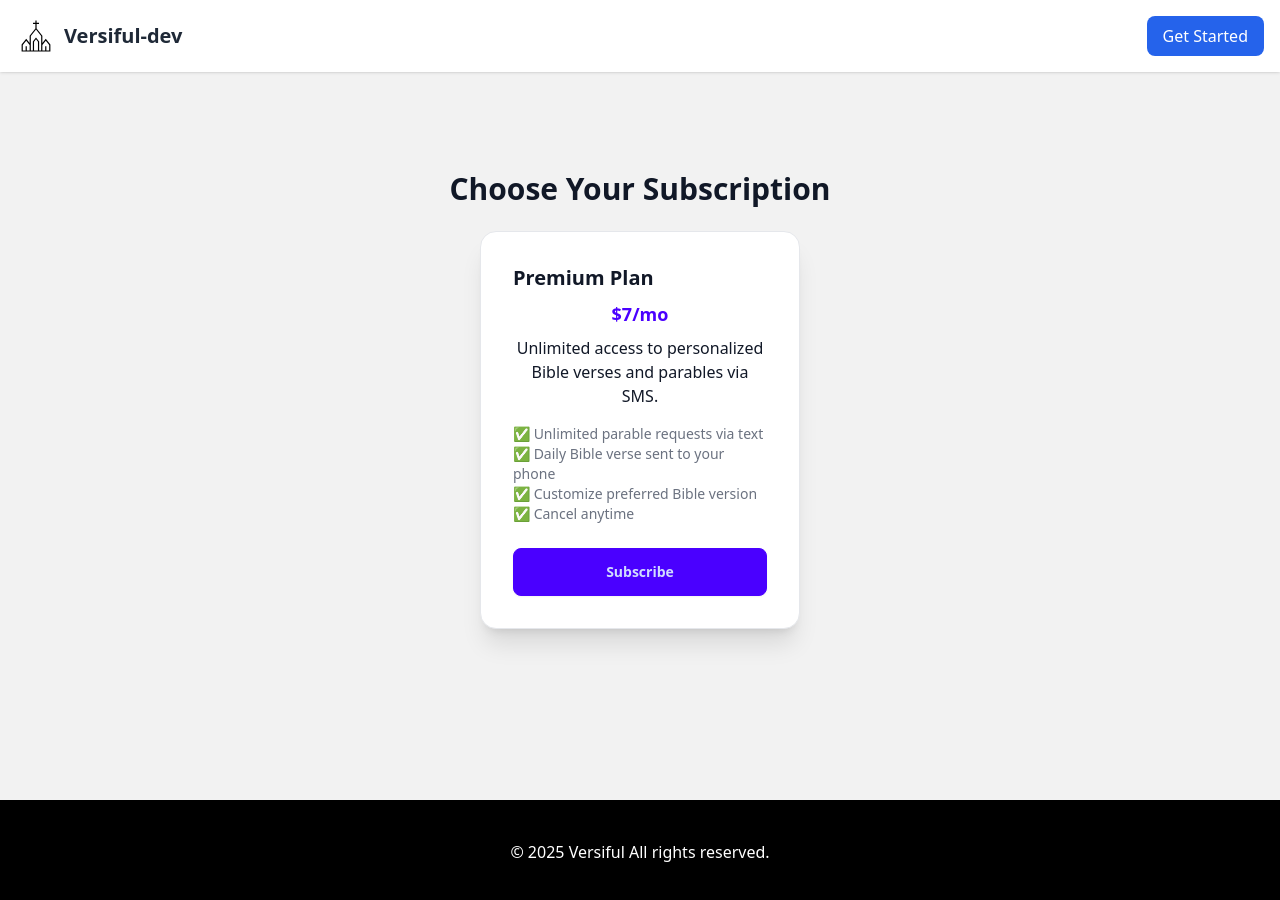
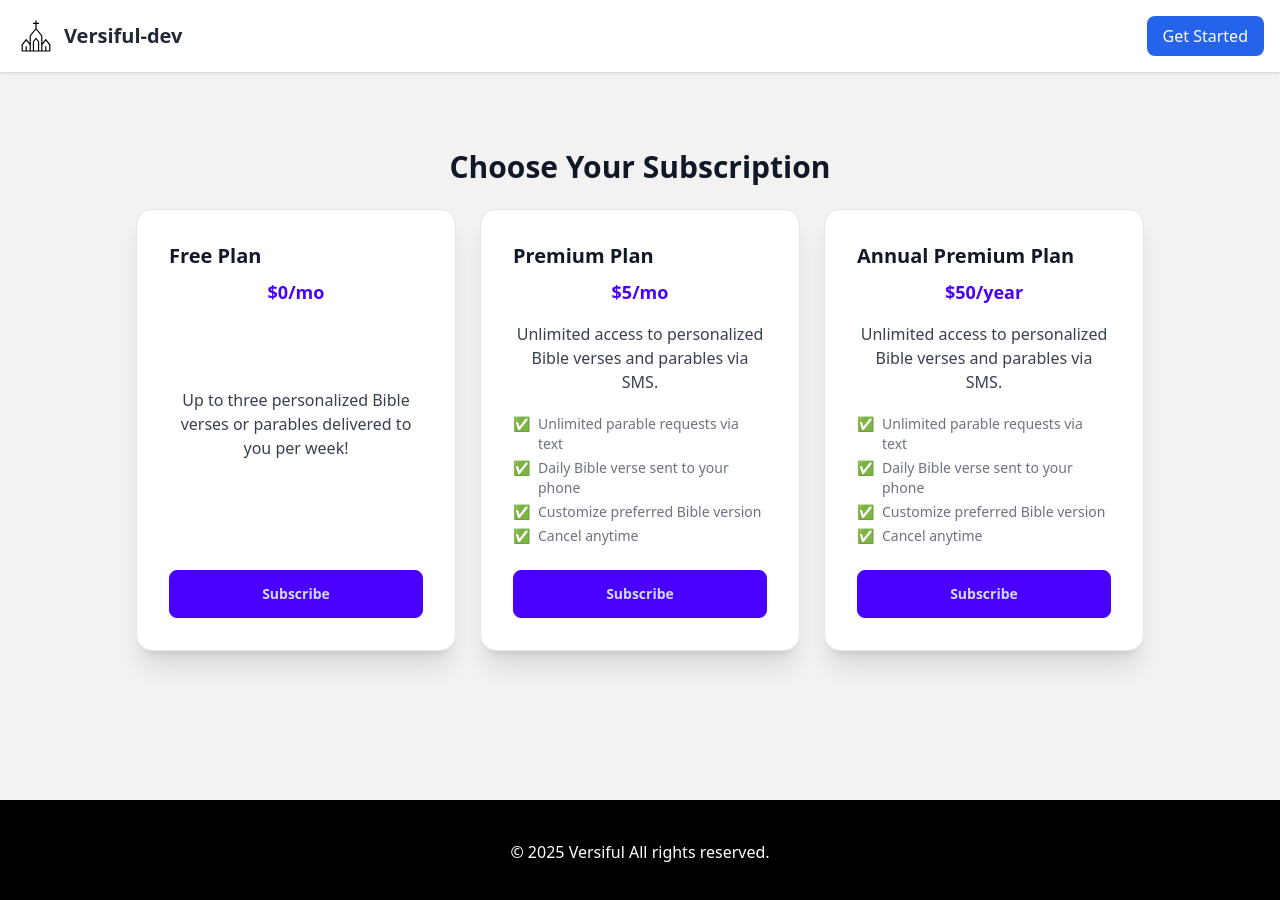
Before and after one commit to chris-messer/versiful_frontend, a React (Vite) app: page /subscription in a window 1280 px wide. Shown: the top 900 px of the page. Built offline with nearby package versions, Linux system fonts and the light colour scheme; what amazon-cognito-identity-js would draw is missing.

Commit message:
Fixed login flow

```diff
--- a/package.json
+++ b/package.json
@@ -16,6 +16,7 @@
     "js-cookie": "^3.0.5",
     "react": "^18.3.1",
     "react-dom": "^18.3.1",
+    "react-input-mask": "^2.0.4",
     "react-router-dom": "^7.1.3"
   },
   "devDependencies": {
--- a/src/components/subscription/SubscriptionCard.jsx
+++ b/src/components/subscription/SubscriptionCard.jsx
@@ -1,19 +1,29 @@
 import React from "react";
 
-const SubscriptionCard = ({ plan }) => {
+const SubscriptionCard = ({ plan, onSubscribe }) => {
   return (
       <div className="card w-80 bg-base-100 dark:bg-gray-700 shadow-xl border border-gray-200">
-      <div className="card-body text-center">
-        <h2 className="card-title text-xl font-bold">{plan.title}</h2>
+        <div className="card-body flex flex-col items-center text-center">
+          <h2 className="card-title text-xl font-bold text-center w-full">{plan.title}</h2>
           <p className="text-lg font-semibold text-primary">{plan.price}</p>
-        <p>{plan.description}</p>
-        <ul className="text-sm text-gray-500 dark:text-gray-400 mt-2 text-left">
+          <p className="mt-2 text-gray-700 dark:text-gray-300">{plan.description}</p>
+
+          <ul className="text-sm text-gray-500 dark:text-gray-400 mt-3 space-y-1 w-full text-left">
             {plan.features.map((feature, index) => (
-            <li key={index}>✅ {feature}</li>
+                <li key={index} className="flex items-start">
+                  ✅ <span className="ml-2">{feature}</span>
+                </li>
             ))}
           </ul>
-        <div className="card-actions justify-center mt-4">
-          <button className="btn btn-primary w-full">Subscribe</button>
+
+          {/* Button calls the specific function based on the plan */}
+          <div className="card-actions w-full mt-4">
+            <button
+                className="btn btn-primary w-full"
+                onClick={() => onSubscribe(plan)}
+            >
+              Subscribe
+            </button>
           </div>
         </div>
       </div>
--- a/src/components/welcome/WelcomeForm.jsx
+++ b/src/components/welcome/WelcomeForm.jsx
@@ -1,88 +1,185 @@
 import { useNavigate } from "react-router-dom";
 import React, { useState } from "react";
+import InputMask from "react-input-mask";
 import { bibleVersions } from "../../constants/bibleVersions";
 
 const WelcomeForm = () => {
-
     const [formData, setFormData] = useState({
-        name: "",
+        firstName: "",
+        lastName: "",
         phone: "",
         confirmPhone: "",
-        bibleVersion: "NIV",
+        bibleVersion: "KJV",
         dailyInspiration: false,
         inspirationTime: "morning",
     });
+
+    const [errors, setErrors] = useState({
+        phone: "",
+        confirmPhone: ""
+    });
+
     const navigate = useNavigate();
+
+    const validatePhoneNumber = (phone) => {
+        // Ensure correct phone format (XXX) XXX-XXXX
+        const phonePattern = /^\(\d{3}\) \d{3}-\d{4}$/;
+        return phonePattern.test(phone);
+    };
+
     const handleChange = (e) => {
         const { name, value, type, checked } = e.target;
         setFormData({
             ...formData,
             [name]: type === "checkbox" ? checked : value,
         });
+
+        if (name === "phone" || name === "confirmPhone") {
+            if (!validatePhoneNumber(value)) {
+                setErrors((prevErrors) => ({
+                    ...prevErrors,
+                    [name]: "Invalid phone format. Use (123) 456-7890.",
+                }));
+            } else {
+                setErrors((prevErrors) => ({
+                    ...prevErrors,
+                    [name]: "",
+                }));
+            }
+        }
     };
 
-    const handleSubmit = (e) => {
+    const handleSubmit = async (e) => {
         e.preventDefault();
-        if (formData.phone !== formData.confirmPhone) {
-            alert("Phone numbers do not match!");
+
+        if (!validatePhoneNumber(formData.phone)) {
+            setErrors((prevErrors) => ({
+                ...prevErrors,
+                phone: "Please enter a valid phone number in (123) 456-7890 format.",
+            }));
             return;
         }
-        alert("Welcome.jsx! Your preferences have been saved.");
-        console.log("User Data:", formData);
-        navigate("/subscribe");
+
+        if (formData.phone !== formData.confirmPhone) {
+            setErrors((prevErrors) => ({
+                ...prevErrors,
+                confirmPhone: "Phone numbers do not match.",
+            }));
+            return;
+        }
+
+        try {
+            const response = await fetch(`https://api.${import.meta.env.VITE_DOMAIN}/users`, {
+                method: "PUT",
+                credentials: "include",
+                headers: {
+                    "Content-Type": "application/json"
+                },
+                body: JSON.stringify({
+                    firstName: formData.firstName,
+                    lastName: formData.lastName,
+                    phone: formData.phone,
+                    bibleVersion: formData.bibleVersion,
+                    dailyInspiration: formData.dailyInspiration,
+                    inspirationTime: formData.dailyInspiration ? formData.inspirationTime : null,
+                    isRegistered: true,
+                })
+            });
+
+            if (!response.ok) {
+                throw new Error(`HTTP error! Status: ${response.status}`);
+            }
+
+            const data = await response.json();
+            console.log("User updated successfully:", data);
+
+            // alert("Your information has been updated successfully!");
+            navigate("/subscription");
+        } catch (error) {
+            console.error("Error updating user:", error);
+            alert("Failed to update user information. Please try again.");
+        }
     };
 
+
     return (
-        <form onSubmit={handleSubmit} className="space-y-4">
+        <form onSubmit={handleSubmit} className="space-y-6 p-6 bg-white shadow-lg rounded-xl max-w-lg mx-auto">
+            <h2 className="text-xl font-semibold text-gray-800 text-center">Register</h2>
+
+            {/* First Name */}
             <div className="form-control">
                 <label className="label">
-                    <span className="label-text">Your Name</span>
+                    <span className="label-text font-medium">First Name</span>
                 </label>
                 <input
                     type="text"
-                    name="name"
-                    value={formData.name}
+                    name="firstName"
+                    value={formData.firstName}
                     onChange={handleChange}
-                    className="input input-bordered w-full"
+                    className="input input-bordered w-full focus:ring-2 focus:ring-blue-500"
                     required
                 />
             </div>
 
+            {/* Last Name */}
             <div className="form-control">
                 <label className="label">
-                    <span className="label-text">Phone Number</span>
+                    <span className="label-text font-medium">Last Name</span>
                 </label>
                 <input
+                    type="text"
+                    name="lastName"
+                    value={formData.lastName}
+                    onChange={handleChange}
+                    className="input input-bordered w-full focus:ring-2 focus:ring-blue-500"
+                    required
+                />
+            </div>
+
+            {/* Phone Number with Masking */}
+            <div className="form-control">
+                <label className="label">
+                    <span className="label-text font-medium">Phone Number</span>
+                </label>
+                <InputMask
+                    mask="(999) 999-9999"
                     type="tel"
                     name="phone"
                     value={formData.phone}
                     onChange={handleChange}
-                    className="input input-bordered w-full"
+                    placeholder="(123) 456-7890"
+                    className="input input-bordered w-full focus:ring-2 focus:ring-blue-500"
                     required
                 />
+                {errors.phone && <p className="text-red-500 text-sm mt-1">{errors.phone}</p>}
             </div>
 
+            {/* Confirm Phone Number */}
             <div className="form-control">
                 <label className="label">
-                    <span className="label-text">Confirm Phone Number</span>
+                    <span className="label-text font-medium">Confirm Phone Number</span>
                 </label>
-                <input
+                <InputMask
+                    mask="(999) 999-9999"
                     type="tel"
                     name="confirmPhone"
                     value={formData.confirmPhone}
                     onChange={handleChange}
-                    className="input input-bordered w-full"
+                    placeholder="(123) 456-7890"
+                    className="input input-bordered w-full focus:ring-2 focus:ring-blue-500"
                     required
                 />
+                {errors.confirmPhone && <p className="text-red-500 text-sm mt-1">{errors.confirmPhone}</p>}
             </div>
 
+            {/* Preferred Bible Version */}
             <div className="form-control">
                 <label className="label">
-                    <span className="label-text">Preferred Bible Version:</span>
+                    <span className="label-text font-medium">Preferred Bible Version</span>
                 </label>
                 <select
                     name="bibleVersion"
-                    className="select select-bordered w-full p-2 border border-gray-300 rounded-lg focus:outline-none focus:ring-2 focus:ring-blue-500"
+                    className="select select-bordered w-full p-2 border border-gray-300 rounded-lg focus:ring-2 focus:ring-blue-500"
                     value={formData.bibleVersion}
                     onChange={handleChange}
                 >
@@ -97,8 +194,9 @@ const WelcomeForm = () => {
                 </select>
             </div>
 
+            {/* Receive Daily Inspiration Toggle */}
             <div className="form-control flex flex-row justify-between items-center">
-                <span className="label-text">Receive Daily Inspiration?</span>
+                <span className="label-text font-medium">Receive Daily Inspiration?</span>
                 <input
                     type="checkbox"
                     name="dailyInspiration"
@@ -108,10 +206,11 @@ const WelcomeForm = () => {
                 />
             </div>
 
+            {/* Preferred Time Selection (if daily inspiration is checked) */}
             {formData.dailyInspiration && (
                 <div className="form-control">
                     <label className="label">
-                        <span className="label-text">Preferred Time</span>
+                        <span className="label-text font-medium">Preferred Time</span>
                     </label>
                     <select
                         name="inspirationTime"
@@ -126,7 +225,8 @@ const WelcomeForm = () => {
                 </div>
             )}
 
-            <button type="submit" className="btn btn-primary w-full">
+            {/* Submit Button */}
+            <button type="submit" className="btn btn-primary w-full text-white bg-blue-600 hover:bg-blue-700 transition duration-200">
                 Get Started
             </button>
         </form>
--- a/src/pages/Subscription.jsx
+++ b/src/pages/Subscription.jsx
@@ -1,6 +1,8 @@
 import SubscriptionCard from "../components/subscription/SubscriptionCard.jsx";
+import {useNavigate} from "react-router-dom";
 
 const SubscriptionPage = () => {
+    const navigate = useNavigate();
     const plans = [
         // {
         //     title: "Basic Plan",
@@ -9,8 +11,17 @@ const SubscriptionPage = () => {
         //     features: ["1 daily verse", "Cancel anytime"],
         // },
         {
+            title: "Free Plan",
+            id: "free",
+            price: "$0/mo",
+            description: "Up to three personalized Bible verses or parables delivered to you per week!",
+            features: [
+            ],
+        },
+        {
             title: "Premium Plan",
-            price: "$7/mo",
+            id: "monthly",
+            price: "$5/mo",
             description: "Unlimited access to personalized Bible verses and parables via SMS.",
             features: [
                 "Unlimited parable requests via text",
@@ -19,14 +30,72 @@ const SubscriptionPage = () => {
                 "Cancel anytime"
             ],
         },
+        {
+            title: "Annual Premium Plan",
+            id: "annual",
+            price: "$50/year",
+            description: "Unlimited access to personalized Bible verses and parables via SMS.",
+            features: [
+                "Unlimited parable requests via text",
+                "Daily Bible verse sent to your phone",
+                "Customize preferred Bible version",
+                "Cancel anytime"
+            ],
+        }
     ];
+
+    const handleSubscribe = async (plan) => {
+        const apiUrl = `https://api.${import.meta.env.VITE_DOMAIN}/users`;
+        switch (plan.id) {
+            case "free":
+                try {
+                    const response = await fetch(apiUrl, {
+                        method: "PUT",
+                        credentials: "include",
+                        headers: {
+                            "Content-Type": "application/json",
+
+                        },
+                        body: JSON.stringify({
+                            isSubscribed: true,
+                            plan: "free"
+                        })
+                    });
+
+                    if (!response.ok) {
+                        throw new Error(`HTTP error! Status: ${response.status}`);
+                    }
+
+                    const data = await response.json();
+                    // alert("Successfully subscribed to the Free Plan!");
+                    console.log("Subscription Updated:", data);
+                    navigate("/settings");
+                } catch (error) {
+                    console.error("Error updating subscription:", error);
+                    alert("Failed to subscribe. Please try again.");
+                }
+                break;
+            case "monthly":
+                alert("Redirecting to checkout for the Premium Plan...");
+                // Replace with actual navigation or API call
+                break;
+            case "annual":
+                alert("Redirecting to checkout for the Annual Premium Plan...");
+                // Replace with actual navigation or API call
+                break;
+            default:
+                alert("Something went wrong. Please try again.");
+        }
+    };
 
     return (
         <div className="min-h-screen flex flex-col items-center justify-center bg-base-200 p-6">
             <h1 className="text-3xl font-bold mb-6 text-center">Choose Your Subscription</h1>
-            <div className="grid grid-cols-1 gap-6">
+
+            {/* Responsive Grid Layout */}
+            <div className="grid grid-cols-1 md:grid-cols-2 lg:grid-cols-3 gap-6">
                 {plans.map((plan, index) => (
-                    <SubscriptionCard key={index} plan={plan} />
+                    <SubscriptionCard key={index} plan={plan} onSubscribe={handleSubscribe} />
                 ))}
             </div>
         </div>
```
Also changed, not shown: src/components/Navbar.jsx (+17 -9 lines), src/pages/Callback.jsx (+8 -4 lines), 1 other file (tests, documents, lock files or other folders). Lines whose indentation alone changed are shown as unchanged.
